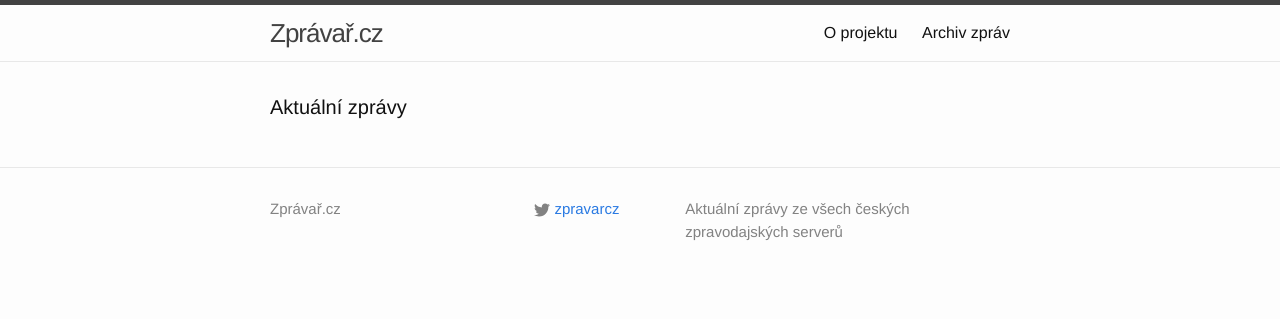
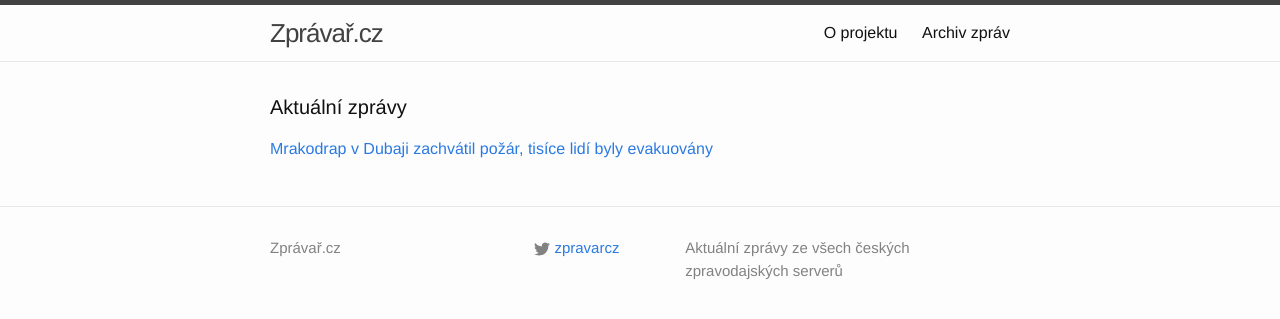
Before and after one commit to adliska/zpravar, a Jekyll site: the page built from index.html, in a window 1280 px wide. Shown: the top 319 px of the page. Built offline with Jekyll 4.4.1, drawn with Linux system fonts in a browser that asks for light colours.

Commit message:
zpravar news update

```diff
--- a/index.html
+++ b/index.html
@@ -5,4 +5,11 @@ layout: default
 <div class="home">
     <h1 class="page-heading">Aktuální zprávy</h1>
 
-</div>
+<p><a href="javascript:;" onclick="toggle_visibility('zpravy0')">Mrakodrap v Dubaji zachvátil požár, tisíce lidí byly evakuovány</a></p>
+<div id="zpravy0" style="display:none">
+<ul>
+<li><a href=http://www.ceskenoviny.cz/zpravy/zpravy/mrakodrap-v-dubaji-zachvatil-pozar-tisice-lidi-byly-evakuovany/1184002>Mrakodrap v Dubaji zachvátil požár, tisíce lidí byly evakuovány - www.ceskenoviny.cz</a></li>
+<li><a href=http://www.rozhlas.cz/_zprava/v-dubaji-horela-jedna-z-nejvyssich-obytnych-budov-sveta-hasici-pozar-uhasili--1458232>V Dubaji hoří mrakodrap Torch, jedna z nejvyšších obytných budov světa - www.rozhlas.cz</a></li>
+<li><a href=http://www.rozhlas.cz/_zprava/v-dubaji-hori-mrakodrap-torch-jedna-z-nejvyssich-obytnych-budov-sveta--1458232>V Dubaji hoří mrakodrap Torch, jedna z nejvyšších obytných budov světa - www.rozhlas.cz</a></li>
+</ul>
+</div></div>
```
